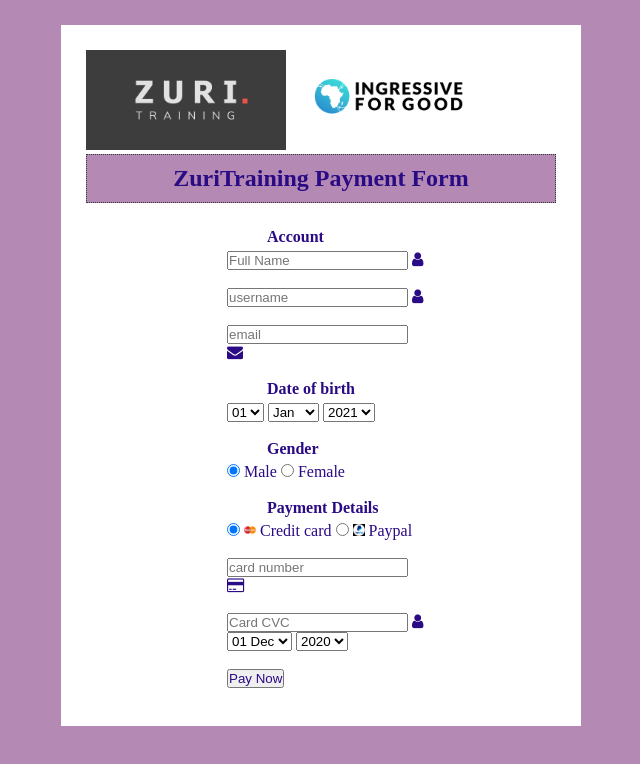
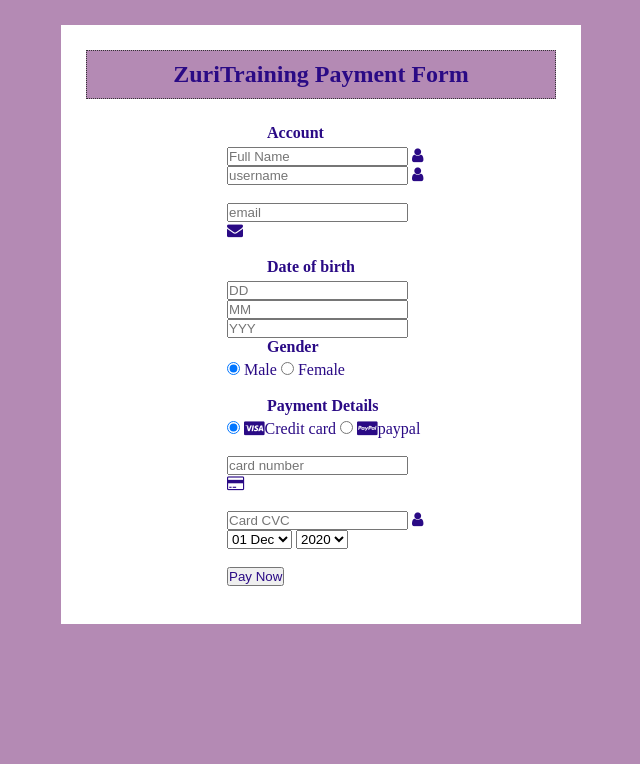
Before and after one commit to Churchhillent/payment-form, a plain HTML site: page index.html in a window 1280 px wide. Shown: the whole page, without its empty margins (319-959 px from the left). Drawn offline with Linux system fonts and the light colour scheme.

Commit message:
payment form

```diff
--- a/index.html
+++ b/index.html
@@ -4,7 +4,7 @@
 <head>
   <meta charset="UTF-8">
   <meta name="viewport" content="width=device-width, initial-scale=1.0">
-  <title>ZuriTraining Payment Form</title>
+  <title>Payment form</title>
   <link href="app.css" rel="stylesheet">
   <link rel="stylesheet" href="https://stackpath.bootstrapcdn.com/font-awesome/4.7.0/css/font-awesome.min.css"
     integrity="sha384-wvfXpqpZZVQGK6TAh5PVlGOfQNHSoD2xbE+QkPxCAFlNEevoEH3Sl0sibVcOQVnN" crossorigin="anonymous">
@@ -12,7 +12,6 @@
 
 <body>
   <div class="wrapper">
-    <img src="zuri.png" height="100" style="float: center;" alt="Clearfair"/>
     <h2>ZuriTraining Payment Form</h2>
     <form>
       <div class="input-group">
@@ -21,7 +20,6 @@
           <input type="text" placeholder="Full Name" required class="name">
           <i class="fa fa-user icon"></i>
         </div>
-        <br>
         <div class="input-box">
           <input type="text" placeholder="username" required class="name">
           <i class="fa fa-user icon"></i>
@@ -37,122 +35,11 @@
       <div class="input-group">
         <div class="input-box">
           <h4>Date of birth</h4>
-                  <select>
-            <option>01</option>
-            <option>02</option>
-            <option>03</option>
-            <option>04</option>
-            <option>05</option>
-            <option>06</option>
-            <option>07</option>
-            <option>08</option>
-            <option>09</option>
-            <option>10</option>
-            <option>11</option>
-            <option>12</option>
-            <option>13</option>
-            <option>14</option>
-            <option>15</option>
-            <option>16</option>
-            <option>17</option>
-            <option>18</option>
-            <option>19</option>
-            <option>20</option>
-            <option>21</option>
-            <option>22</option>
-            <option>23</option>
-            <option>24</option>
-            <option>25</option>
-            <option>26</option>
-            <option>27</option>
-            <option>28</option>
-            <option>29</option>
-            <option>30</option>
-            <option>31</option>
-                  </select>
-
-                  <select>
-            <option>Jan</option>
-            <option>Feb</option>
-            <option>Mar</option>
-            <option>Apr</option>
-            <option>May</option>
-            <option>June</option>
-            <option>July</option>
-            <option>Aug</option>
-            <option>Sept</option>
-            <option>Oct</option>
-            <option>Nov</option>
-            <option>Dec</option>
-                  </select>
-
-                  <select>
-            <option>2021</option>
-            <option>2020</option>
-            <option>2019</option>
-            <option>2018</option>
-            <option>2017</option>
-            <option>2016</option>
-            <option>2015</option>
-            <option>2014</option>
-            <option>2013</option>
-            <option>2012</option>
-            <option>2011</option>
-            <option>2010</option>
-            <option>2009</option>
-            <option>2008</option>
-            <option>2007</option>
-            <option>2006</option>
-            <option>2005</option>
-            <option>2004</option>
-            <option>2003</option>
-            <option>2002</option>
-            <option>2001</option>
-            <option>2000</option>
-            <option>1999</option>
-            <option>1998</option>
-            <option>1997</option>
-            <option>1996</option>
-            <option>1995</option>
-            <option>1994</option>
-            <option>1993</option>
-            <option>1992</option>
-            <option>1991</option>
-            <option>1990</option>
-            <option>1989</option>
-            <option>1988</option>
-            <option>1987</option>
-            <option>1986</option>
-            <option>1985</option>
-            <option>1984</option>
-            <option>1983</option>
-            <option>1982</option>
-            <option>1981</option>
-            <option>1980</option>
-            <option>1979</option>
-            <option>1978</option>
-            <option>1977</option>
-            <option>1976</option>
-            <option>1975</option>
-            <option>1974</option>
-            <option>1973</option>
-            <option>1972</option>
-            <option>1971</option>
-            <option>1970</option>
-            <option>1969</option>
-            <option>1968</option>
-            <option>1967</option>
-            <option>1966</option>
-            <option>1965</option>
-            <option>1964</option>
-            <option>1963</option>
-            <option>1962</option>
-            <option>1961</option>
-            <option>1960</option>
-                  </select>
+          <input type="text" placeholder="DD" class="dob">
+          <input type="text" placeholder="MM" class="dob">
+          <input type="text" placeholder="YYY" class="dob">
         </div>
-
-        <div class="input-box"> <br>
+        <div class="input-box">
           <h4>Gender</h4>
           <input type="radio" name="gender" checked id="b1" class="radio">
           <label for="b1">Male</label>
@@ -165,17 +52,15 @@
         <div class="input-box">
           <h4>Payment Details</h4>
           <input type="radio" name="pay" id="bc1" checked class="radio">
-          <img src="mastercard.png" height="12" alt="MasterCard">
           <label for="bc1">
             <span>
-              <i class="fa">Credit card</i>
+              <i class="fa fa-cc-visa">Credit card</i>
             </span>
           </label>
           <input type="radio" name="pay" id="bc2" class="radio">
           <label for="bc2">
             <span>
-              <img src="paypal.png" height="12" alt="Paypal">
-              <i class="fa">Paypal </i>
+              <i class="fa fa-cc-paypal">paypal </i>
             </span>
           </label>
         </div>
@@ -188,10 +73,9 @@
         </div>
       </div>
 
-      <!-- I used password type here to make the CVV encrypted while typing -->
       <div class="input-group">
         <div class="input-box">
-          <input type="password" required placeholder="Card CVC">
+          <input type="tel" required placeholder="Card CVC">
           <i class="fa fa-user icon"></i>
         </div>
         <div class="input-box">
```
